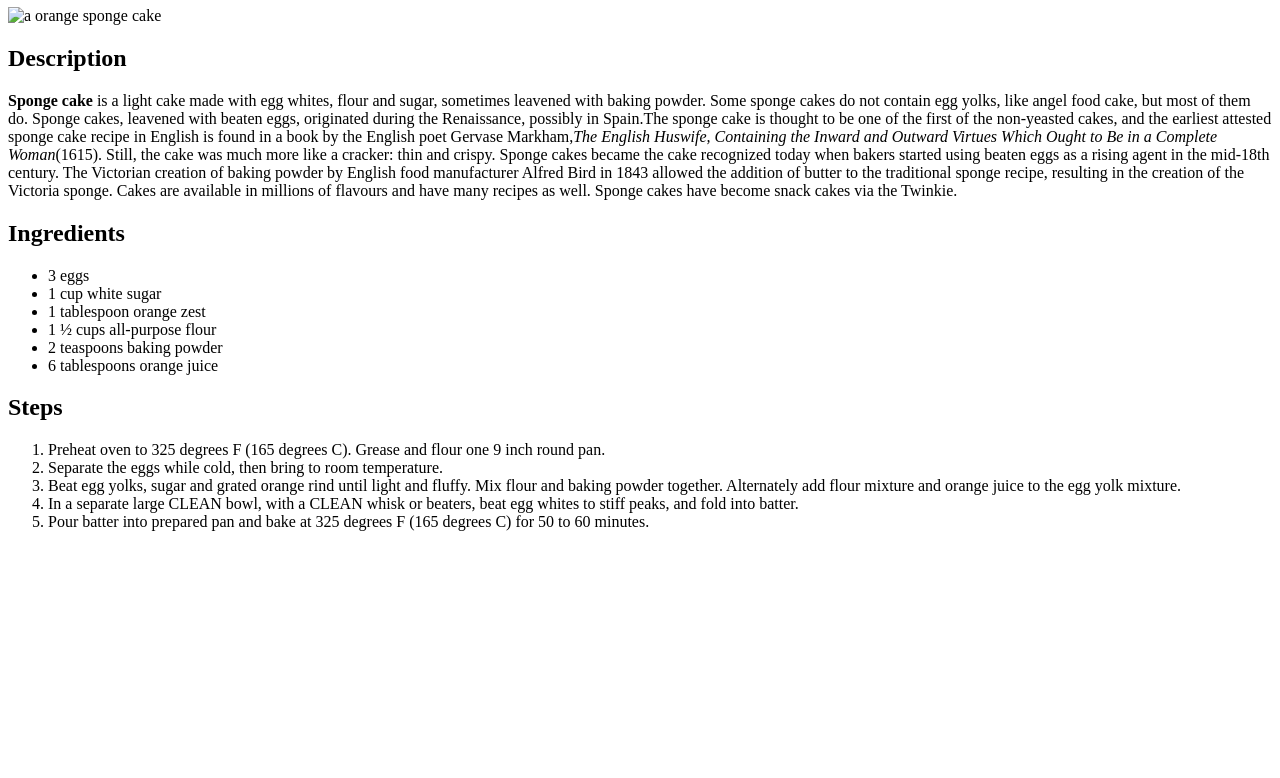
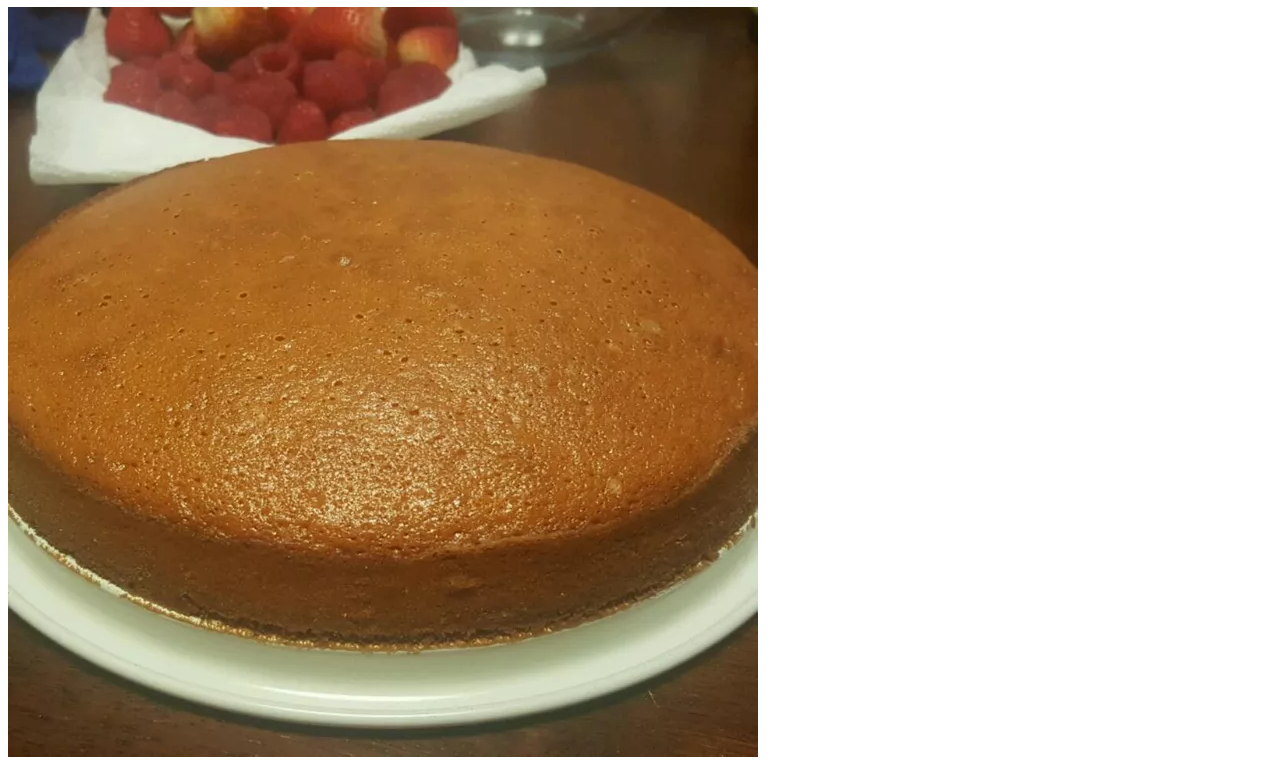
Before and after one commit to SujalGupta52/odin-recipes, a plain HTML site: page recipes/orange-sponge-cake.html in a window 1280 px wide. Shown: the part 73-851 px from the top of the page. Before the commit the page ends 800 px from the top, so only its background shows below. Drawn offline with Linux system fonts and the light colour scheme.

Commit message:
Add image to orange-sponge-cake.html and fix title and image

```diff
--- a/recipes/orange-sponge-cake.html
+++ b/recipes/orange-sponge-cake.html
@@ -5,12 +5,12 @@
     <meta charset="UTF-8">
     <meta http-equiv="X-UA-Compatible" content="IE=edge">
     <meta name="viewport" content="width=device-width, initial-scale=1.0">
-    <title>Document</title>
+    <title>Orange Sponge Cake</title>
 </head>
 
 <body>
     <h1>Orange Sponge Cake</h1>
-    <img src="./images/orange-sponge-cake.webp" alt="a orange sponge cake">
+    <img src="../images/orange-sponge-cake.webp" alt="a orange sponge cake">
     <h2>Description</h2>
     <p><strong>Sponge cake</strong> is a light cake made with egg whites, flour and sugar, sometimes leavened with
         baking powder.
```
Also changed, not shown: images/orange-sponge-cake.webp (added).
